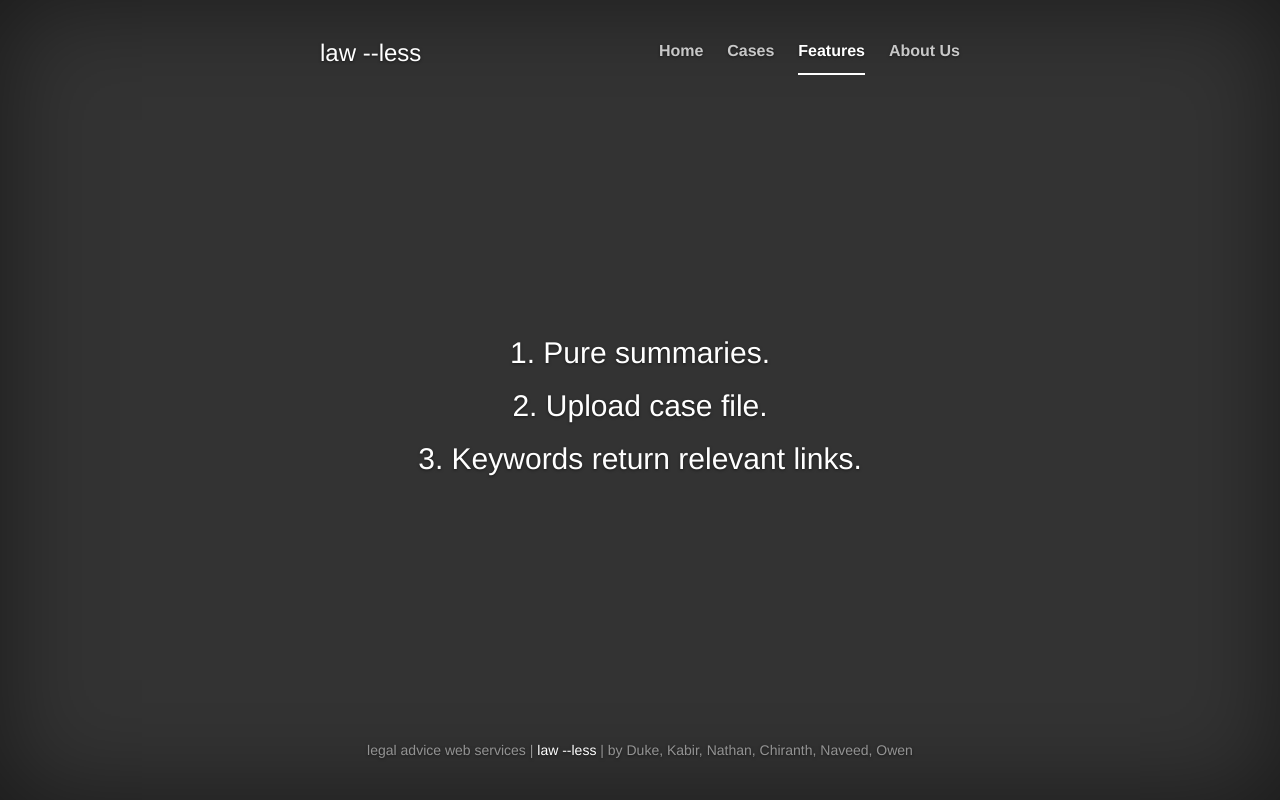
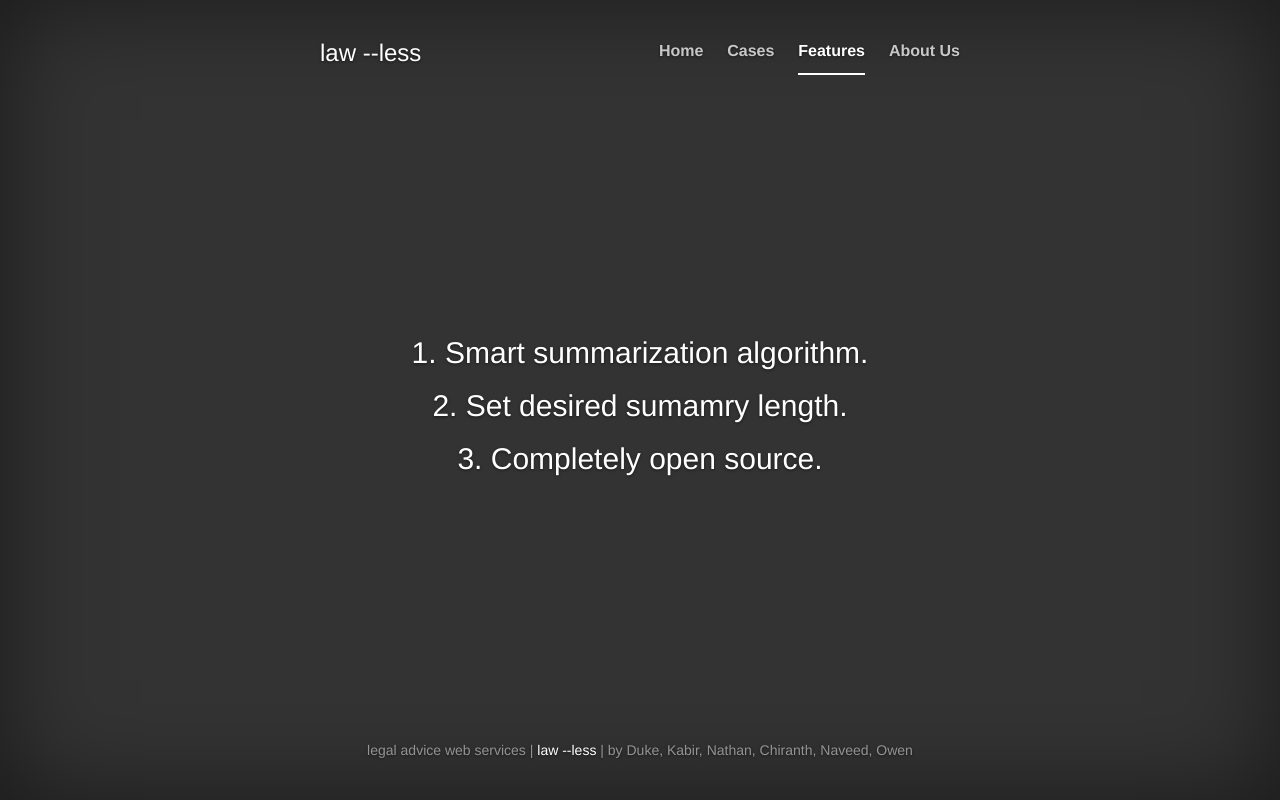
Before and after one commit to warut-vijit/law__--less, a Flask app: page /features in a window 1280 px wide. Run offline with Flask 2, Linux system fonts and the light colour scheme; some libraries are stand-ins or nearby versions.

```diff
--- a/templates/aboutus.html
+++ b/templates/aboutus.html
@@ -56,16 +56,22 @@
           <div class="inner cover">
             <h3 class="cover-heading"><b>Warut Vijit</b></h3>
             <p class="lead">University of Illinois, Computer Engineering</p>
+            <img src="https://avatars3.githubusercontent.com/u/22158205?v=3&s=460" alt="Warut Vijit" class-"image">
             <h3 class="cover-heading"><b>Kabir Manghnani</b></h3>
             <p class="lead">University of Illinois, Computer Science</p>
+            <img src="https://scontent.xx.fbcdn.net/v/t31.0-8/s960x960/10511636_690260944414156_942007579649707411_o.jpg?oh=65c942bd1e1498c26f432199009aa5a7&oe=5947CFAE" alt="Kabir Manghnani" class-"image">
             <h3 class="cover-heading"><b>Nathan Narasimhan</b></h3>
             <p class="lead">University of Illinois, Computer Engineering</p>
+            <img src="https://avatars3.githubusercontent.com/u/18367556?v=3&s=400" alt="Nathan Narasimhan" class-"image">
             <h3 class="cover-heading"><b>Chiranth Kishore</b></h3>
             <p class="lead">Purdue University, Mechanical Engineering</p>
+            <img src="https://scontent.xx.fbcdn.net/v/t1.0-9/13413021_1038504382884119_7137633169045242603_n.jpg?oh=bdcaa2219c39b1702dd5543efc6c5891&oe=592ADE2A" alt="Chiranth Kishore" class-"image">
             <h3 class="cover-heading"><b>Naveed Riaziat</b></h3>
             <p class="lead">Purdue University, Mechanical Engineering</p>
+            <img src="https://scontent.xx.fbcdn.net/v/t1.0-9/10989146_940107572680068_8527883772940941597_n.jpg?oh=7ce075ca3e19f06434f3e2ca44ab8cd5&oe=5944BB0B" alt="Naveed Riaziat" class-"image">
             <h3 class="cover-heading"><b>Owen Li</b></h3>
             <p class="lead">Purdue University, Mechanical Engineering</p>
+            <img src="https://scontent.xx.fbcdn.net/v/t1.0-9/13620854_10206873603984253_6818444876586287992_n.jpg?oh=717fa4f51425dc1c9affa0c3c4f1a014&oe=593D41A9" alt="Owen Li" class-"image">
           </div>
 
           <div class="mastfoot">
--- a/templates/features.html
+++ b/templates/features.html
@@ -56,9 +56,9 @@
 
           <div class="inner cover">
 
-            <h2 class="cover-heading">1. Pure summaries.</h2>
-            <h2 class="cover-heading">2. Upload case file.</h2>
-            <h2 class="cover-heading">3. Keywords return relevant links.</h2>
+            <h2 class="cover-heading">1. Smart summarization algorithm.</h2>
+            <h2 class="cover-heading">2. Set desired sumamry length.</h2>
+            <h2 class="cover-heading">3. Completely open source.</h2>
 
           </div>
 
```
Also changed, not shown: templates/duke.png (added).
